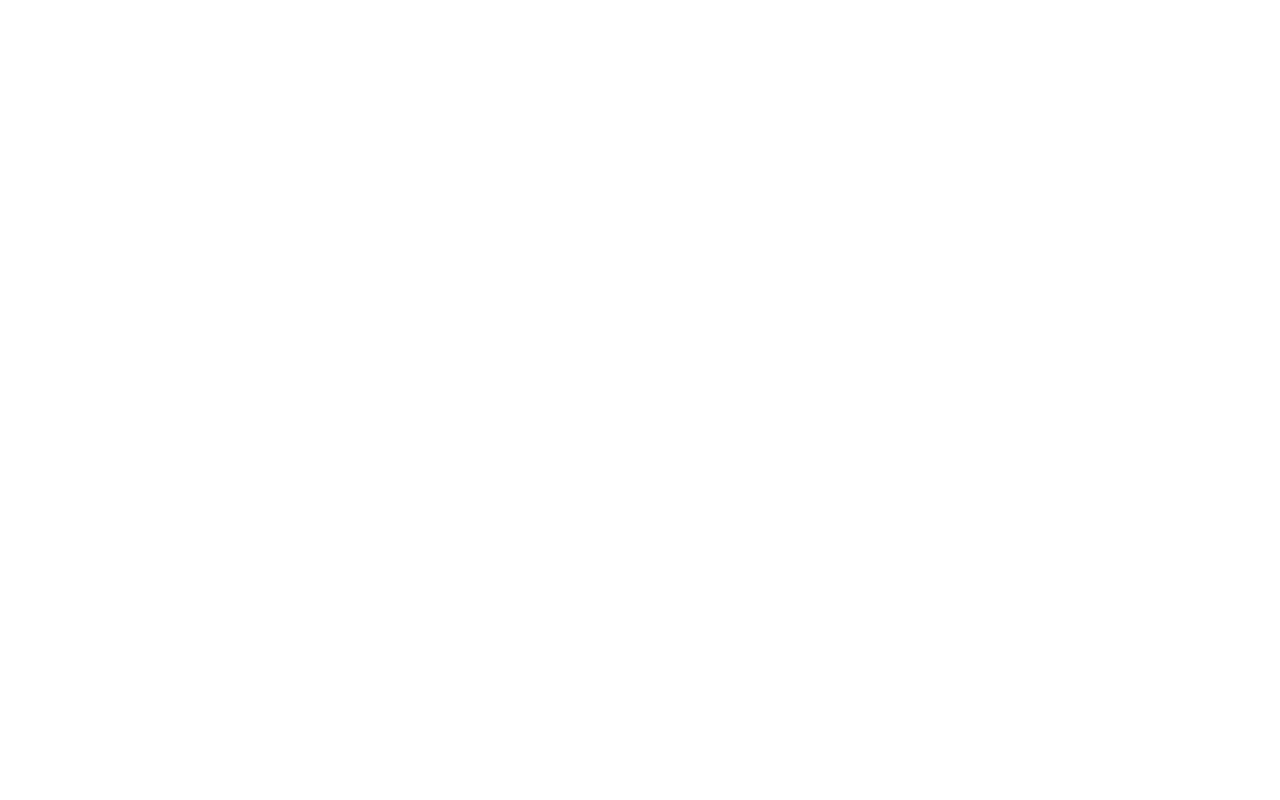
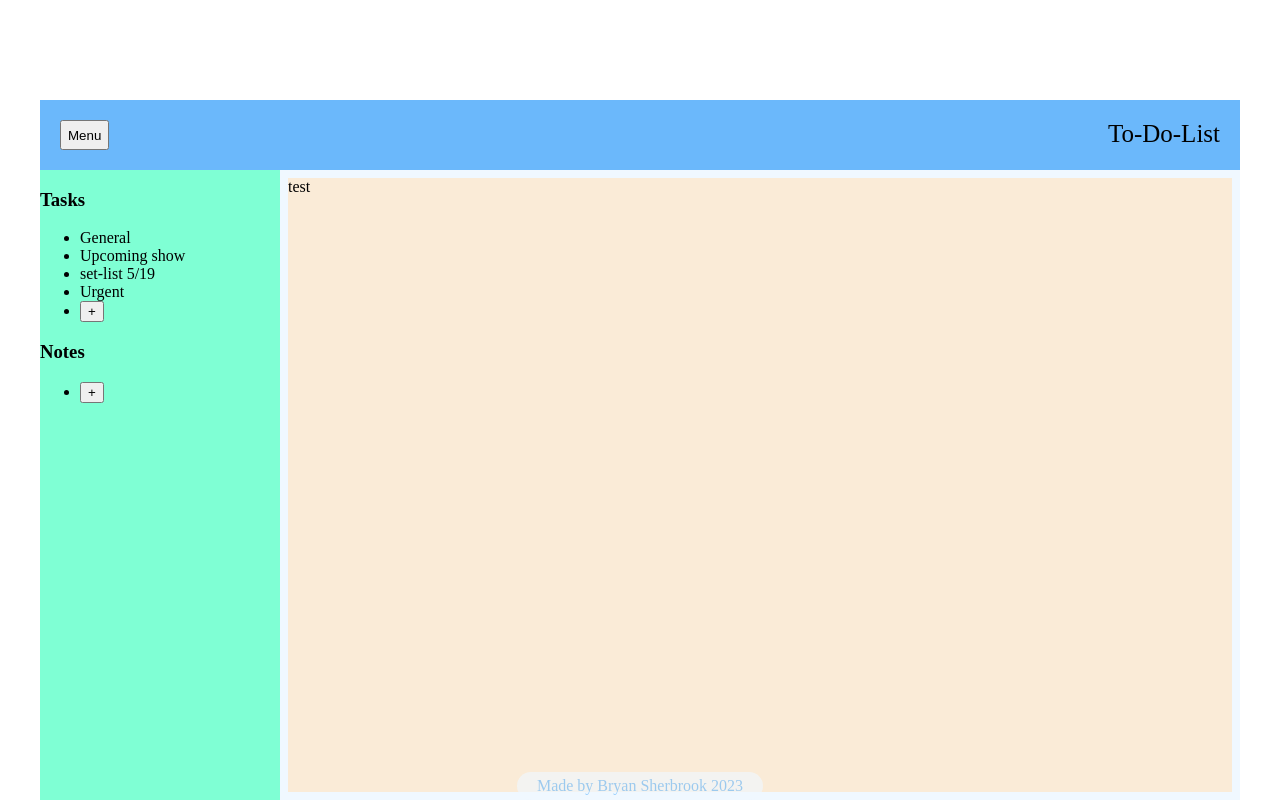
Before and after one commit to bsherbrook/to-do-list, a website built with webpack: page dist/index.html in a window 1280 px wide. Built offline with Linux system fonts and the light colour scheme.

Commit message:
build basic to-do cardstructure into html

```diff
--- a/src/style.scss
+++ b/src/style.scss
@@ -1,3 +1,52 @@
+body{
+    box-sizing: border-box;
+    display: flex;
+    flex-direction: column;
+    align-items: center;
+    justify-content: center;
+    margin: 0;
+    padding: 0;
+}
+#card{
+    display: grid;
+    grid-template-rows: 1fr 9fr;
+    grid-template-columns: 1fr 4fr;
+    margin-top: 100px;
+    background-color: aliceblue;
+    height: 700px;
+    width: 1200px;
+}
 #header{
-    color: blue;
+    grid-column: 1/3;
+    box-sizing: border-box;
+    display: flex;
+    padding: 20px;
+    justify-content: space-between;
+    background-color: rgb(107, 184, 251);
+    font-size: 25px;
 }
+#sidebar{
+    grid-row: 2/3;
+    margin: 0;
+    width: 100%;
+    height: 100%;
+    background-color: aquamarine;
+}
+#content-card{
+    padding: 8px;
+}
+#content{
+    background-color:antiquewhite;
+    width: 100%;
+    height: 100%;
+}
+#footer{
+    background-color:aliceblue;
+    border-radius: 15px;
+    bottom: 0;
+    opacity: 65%;
+    color: rgb(107, 184, 251);
+    padding: 5px 20px 5px 20px;
+    text-align: center;
+    position: fixed;
+}
--- a/webpack.config.js
+++ b/webpack.config.js
@@ -2,6 +2,22 @@ const path = require('path');
 
 module.exports = {
   entry: './src/index.js',
+  devtool: 'inline-source-map',
+  module: {
+    rules: [
+      {
+        test: /\.s[ac]ss$/i,
+        use: [
+          // Creates `style` nodes from JS strings
+          "style-loader",
+          // Translates CSS into CommonJS
+          "css-loader",
+          // Compiles Sass to CSS
+          "sass-loader",
+        ],
+      },
+    ],
+  },
   output: {
     filename: 'main.js',
     path: path.resolve(__dirname, 'dist'),
```
Also changed, not shown: package.json (+7 -1 lines), dist/index.html, dist/main.js, 1 other file.
